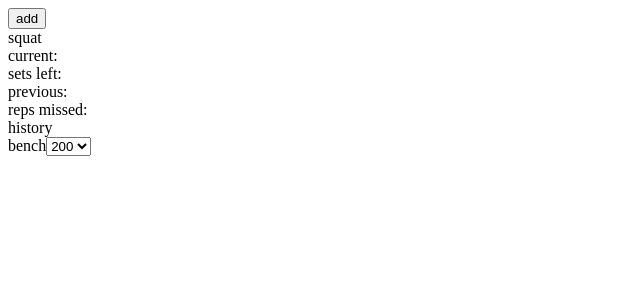
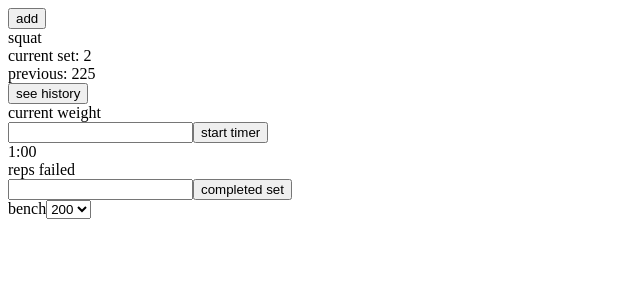
Before and after one commit to out-spaced/ilift, a Next.js app: page / in a window 1280 px wide. Shown: the top 300 px of the page, without its empty margins (0-640 px from the left). Built offline with nearby package versions, Linux system fonts and the light colour scheme.

Commit message:
some planning

```diff
--- a/pages/index.tsx
+++ b/pages/index.tsx
@@ -4,30 +4,57 @@ const Container = styled.div`
   width: 400px;
   height: 800px;
 `;
-const Lift = styled.div`
-`;
+const Lift = styled.div``;
 const Stat = styled.div``;
+const Timer = styled.div``;
+const Info = styled.div``;
+const Input = styled.div``;
 
 export default function App() {
+  let currentSet = 2;
+  let previousCompleted = 225;
+  let failedReps = 1;
+  const failRep = () => {
+    // do something
+  };
+  const startTimer = () => {
+    // do something
+  };
+  const completedExcercise = () => {
+    // do something
+  };
+  const completedSet = () => {
+    // do something
+    if (currentSet === 5) {
+      completedExcercise();
+    }
+  };
   return (
     <Container>
       <button>add</button>
       <Lift>
-                <Stat>squat</Stat>
-                <Stat>current:</Stat>
-                <Stat>sets left:</Stat>
-                <Stat>previous:</Stat>
-                <Stat>reps missed:</Stat>
-                <Stat>history</Stat>
+        <Info>
+          <span>squat</span>
+          <Stat>current set: {currentSet}</Stat>
+          <Stat>previous: {previousCompleted}</Stat>
+          <button>see history</button>
+        </Info>
+        <Input>
+          <div>current weight</div>
+          <input type="text" />
+          <button onClick={startTimer}>start timer</button>
+          <Timer>1:00</Timer>
+          <div>reps failed</div>
+          <input type="text" />
+          <button onClick={completedSet}>completed set</button>
+        </Input>
       </Lift>
       <Lift>
         bench
         <select>
-                    <option>
-                        200
-                    </option>
+          <option>200</option>
         </select>
       </Lift>
     </Container>
-    )
+  );
 }
```
Also changed, not shown: pages/history.tsx (added). Lines whose indentation alone changed are shown as unchanged.
